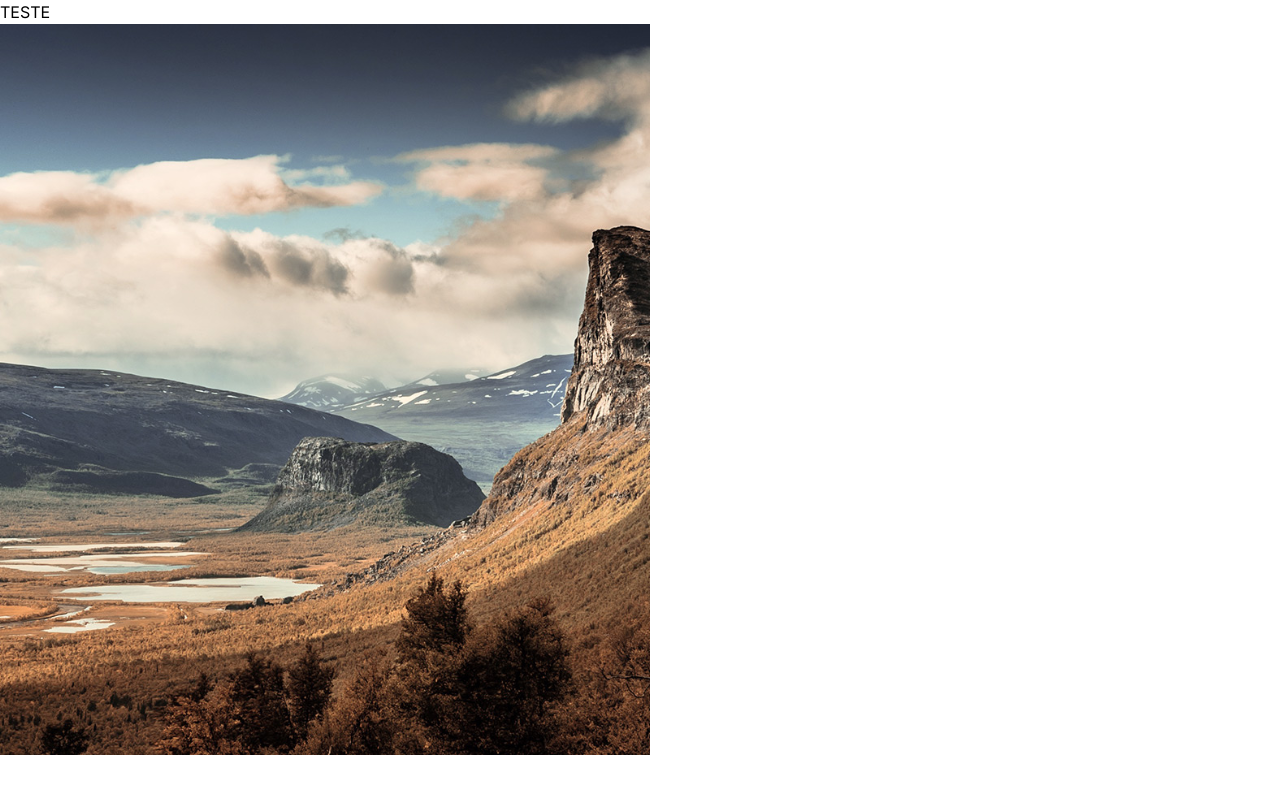
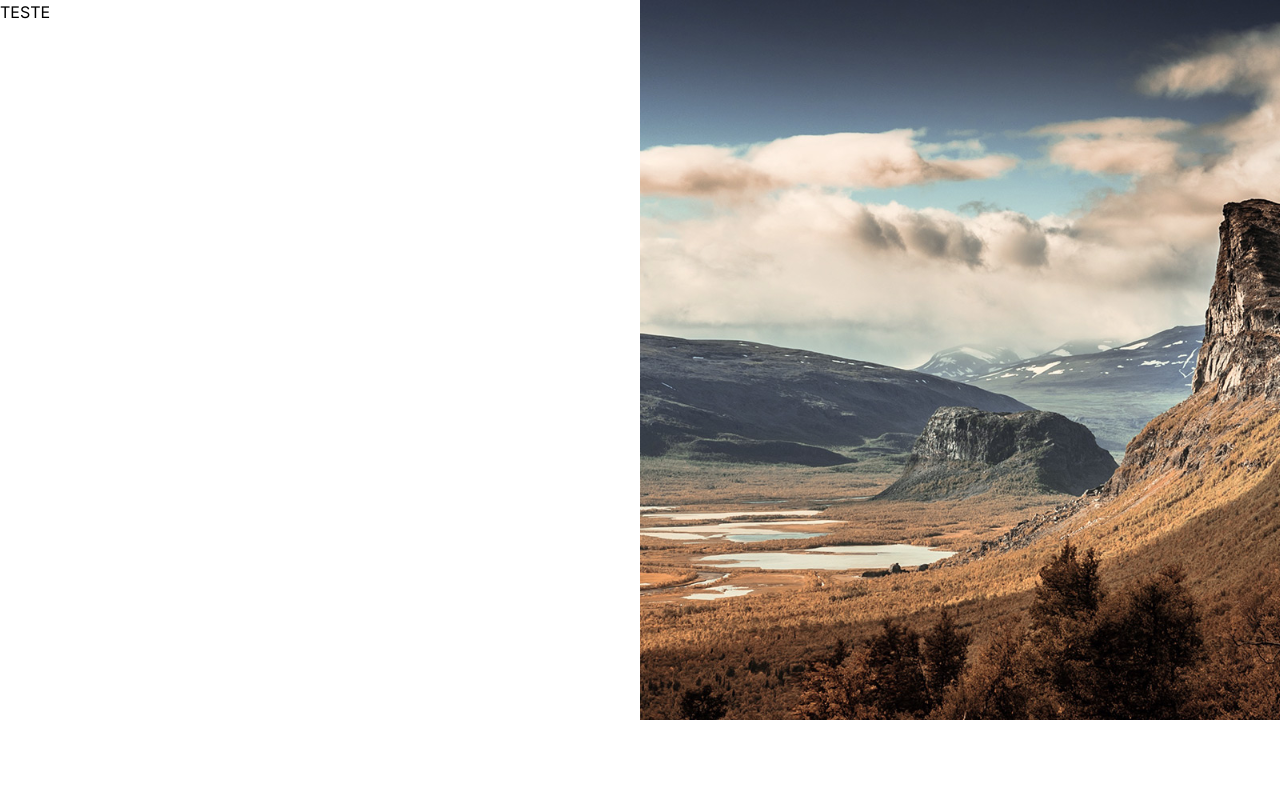
Before and after one commit to uWaanted/provads, a Next.js app: page / in a window 1280 px wide. Shown: the top 794 px of the page. Built offline with nearby package versions, Linux system fonts and the light colour scheme.

Commit message:
flex banner

```diff
--- a/app/components/Banner.tsx
+++ b/app/components/Banner.tsx
@@ -1,12 +1,12 @@
 export default function Banner() {
   return (
-    <div>
-      <div className="text-left">
-        <h1> TESTE</h1>
+    <div className="flex">
+      <div className="flex-1 text-left">
+        <h1>TESTE</h1>
       </div>
-    <div className="text-right">
-      <img src="/img/banner.svg" alt="Descrição da Imagem" />
-    </div>
+      <div className="flex-1 text-right">
+        <img src="/img/banner.svg" alt="Descrição da Imagem" />
+      </div>
     </div>
   );
 }
```
